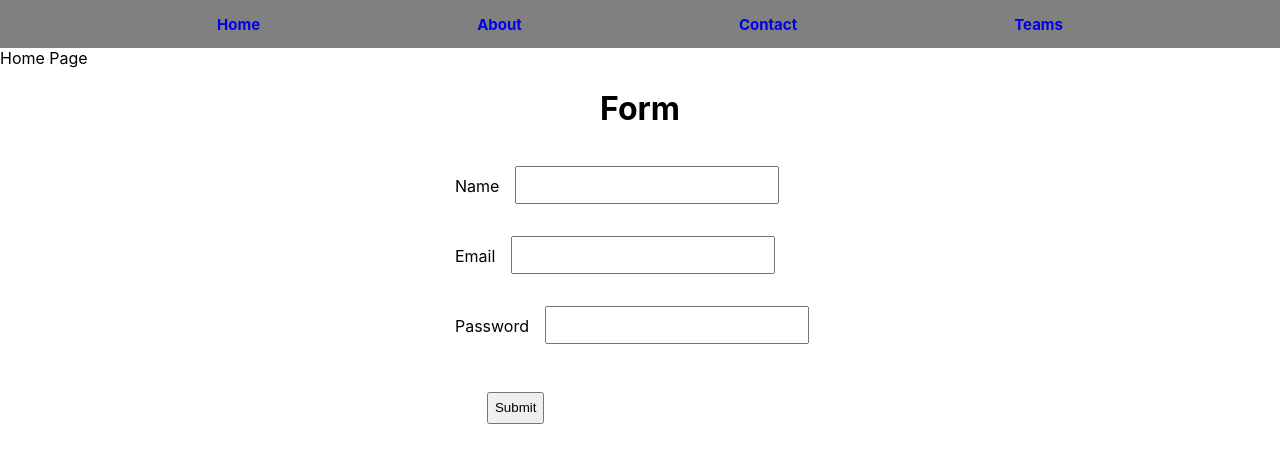
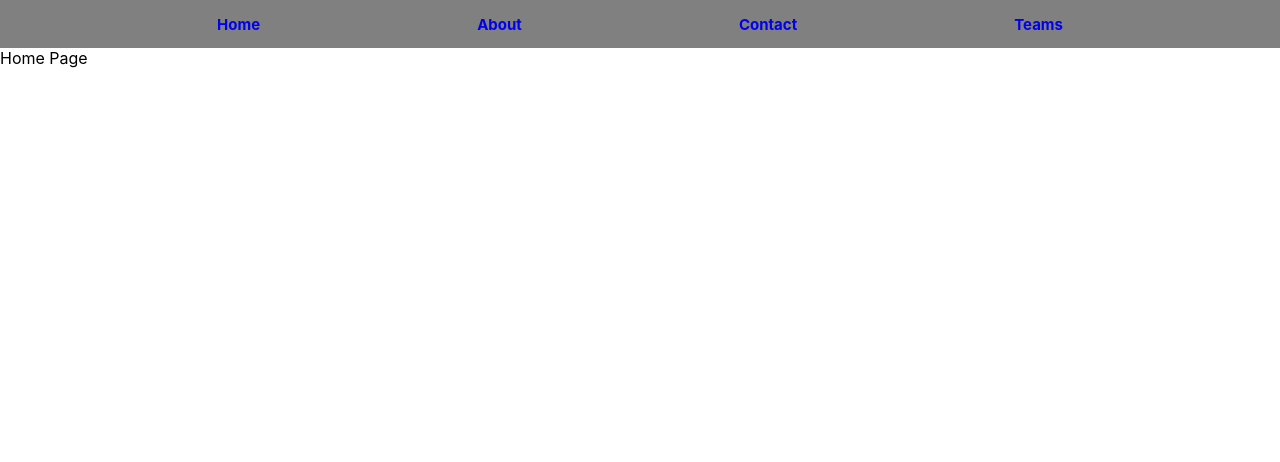
Before and after one commit to iamsabitak/ReactBeginnerProject, a React (Create React App) app: page / in a window 1280 px wide. Shown: the top 462 px of the page. Built offline with nearby package versions, Linux system fonts and the light colour scheme.

Commit message:
forms implemneted  in home page

```diff
--- a/src/components/Form.jsx
+++ b/src/components/Form.jsx
@@ -2,15 +2,26 @@ import React from "react";
 import { useState } from "react";
 function Form() {
 
-  const [form, setForm] = useState()
-//   const [form, setForm] = useState({
-//     name:'' ,
-//    email:'',
-//    password:''
-
-// }
-  const onChange = (e) => {
-    setForm(e.target.value)
+  // const [form, setForm] = useState()
+  const [form, setForm] = useState({
+    name:'' ,
+   email:'',
+   password:''
+})
+  // const onChange = (e) => {
+  //   setForm(e.target.value)
+  // }
+  const onChangeHandler = (e)=> {
+setForm({...form,[e.target.name]:[e.target.value]})
+  }
+  const onSubmitHandler = (e)=>{
+    alert("Your form is submited!")
+e.preventDefault();
+setForm({
+  name:'' ,
+   email:'',
+   password:''
+})
   }
 
   return (
@@ -23,12 +34,15 @@ function Form() {
       }}
     >
       <h1>Form</h1>
-      <form>
+      <form onSubmit={onSubmitHandler}>
         <label htmlFor="name">Name</label>
         <input
           type="text"
+          name="name"
+          email='email'
+          password='password'
           value={form}
-          onChange={onChange}
+          onChange={onChangeHandler}
           style={{
             height: "2rem",
             width: "16rem",
@@ -40,8 +54,11 @@ function Form() {
         <label htmlFor="name">Email</label>
         <input
           type="text"
+          name="name"
+          email='email'
+          password='password'
           value={form}
-          onChange={(e) => setForm(e.target.value)}
+          onChange={onChangeHandler}
           style={{
             height: "2rem",
             width: "16rem",
@@ -53,8 +70,11 @@ function Form() {
         <label htmlFor="name">Password</label>
         <input
           type="text"
+          name="name"
+          email='email'
+          password='password'
           value={form}
-          onChange={(e) => setForm(e.target.value)}
+          onChange={onChangeHandler}
           style={{
             height: "2rem",
             width: "16rem",
--- a/src/components/Homes.jsx
+++ b/src/components/Homes.jsx
@@ -8,7 +8,7 @@ function Homes() {
     <>
 
     <div>Home Page
-      <Form/>
+      {/* <Form/> */}
     </div>
     </>
   )
```
